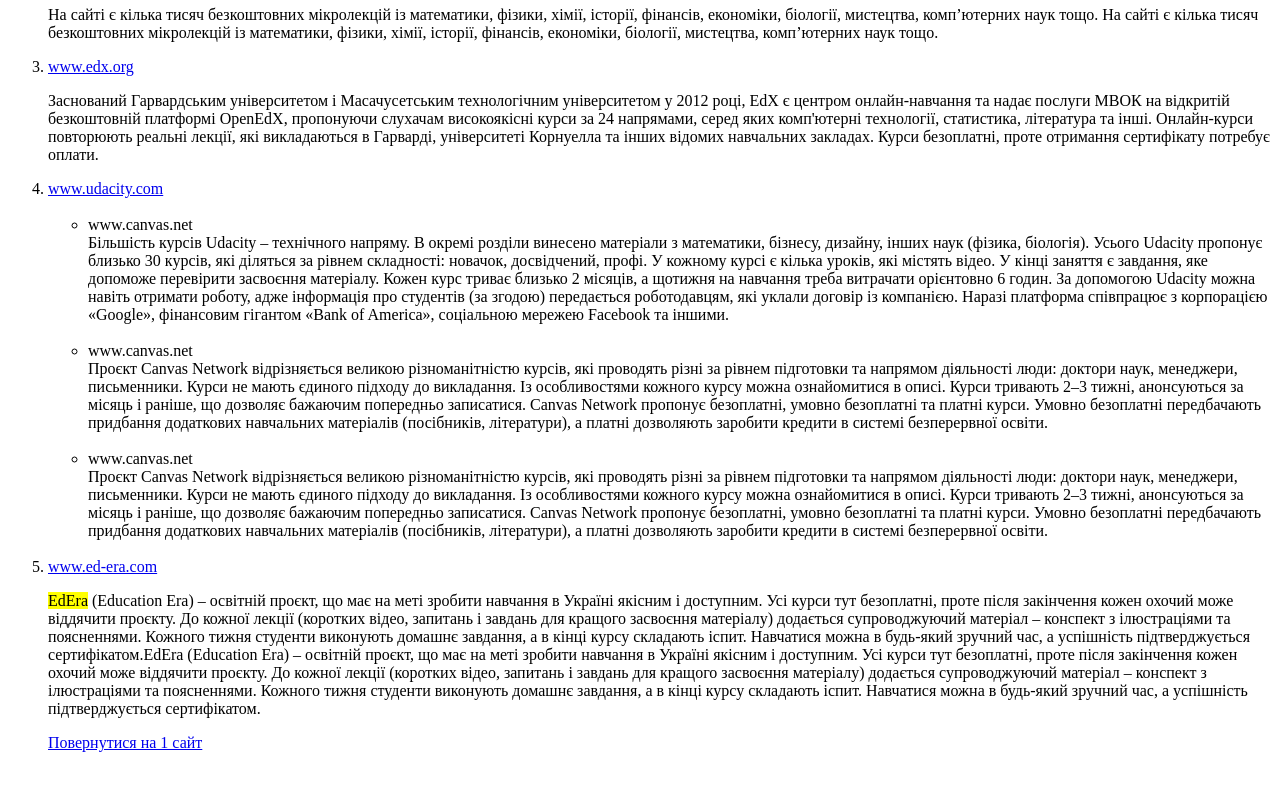
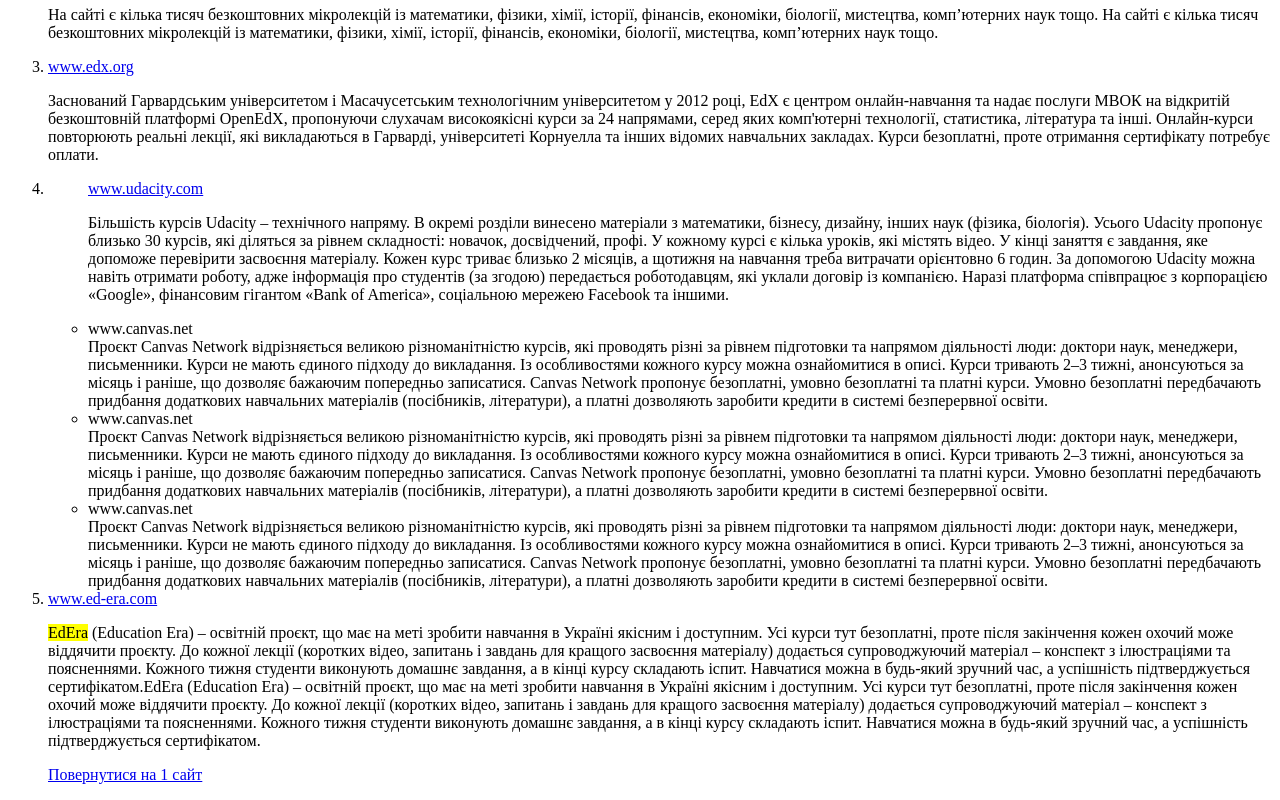
Before and after one commit to Korneev85/lessons, a plain HTML site: page dz_2/index.html in a window 1280 px wide. Shown: the part 1177-1977 px from the top of the page. Before the commit the page ends 1945 px from the top, so only its background shows below. Drawn offline with Linux system fonts and the light colour scheme; files whose address does not match are found by name.

Commit message:
Add files via upload

```diff
--- a/dz_2/index.html
+++ b/dz_2/index.html
@@ -33,20 +33,23 @@
                 </div>
             </li>
             <li>
-                <a href="coursera.html">www.udacity.com</a><br><br>
                 <ul>
-                        <li>www.canvas.net</li>
-                               Більшість курсів Udacity – технічного напряму. В окремі розділи винесено матеріали з математики, бізнесу, дизайну, інших наук (фізика, біологія). Усього Udacity пропонує близько 30 курсів, які діляться за рівнем складності: новачок, досвідчений, профі. У кожному курсі є кілька уроків, які містять відео. У кінці заняття є завдання, яке допоможе перевірити засвоєння матеріалу.
-                               Кожен курс триває близько 2 місяців, а щотижня на навчання треба витрачати орієнтовно 6 годин. За допомогою Udacity можна навіть отримати роботу, адже інформація про студентів (за згодою) передається роботодавцям, які уклали договір із компанією. Наразі платформа співпрацює з корпорацією «Google», фінансовим гігантом «Bank of America», соціальною мережею Facebook та іншими.
-                            <br><br>
+                    <div class="block">
+                    <a href="coursera.html">www.udacity.com</a>
+                    </div>
+                        <p>
+                        Більшість курсів Udacity – технічного напряму. В окремі розділи винесено матеріали з математики, бізнесу, дизайну, інших наук (фізика, біологія). Усього Udacity пропонує близько 30 курсів, які діляться за рівнем складності: новачок, досвідчений, профі. У кожному курсі є кілька уроків, які містять відео. У кінці заняття є завдання, яке допоможе перевірити засвоєння матеріалу.
+                        Кожен курс триває близько 2 місяців, а щотижня на навчання треба витрачати орієнтовно 6 годин. За допомогою Udacity можна навіть отримати роботу, адже інформація про студентів (за згодою) передається роботодавцям, які уклали договір із компанією. Наразі платформа співпрацює з корпорацією «Google», фінансовим гігантом «Bank of America», соціальною мережею Facebook та іншими.
+                         </p>
                         <li>www.canvas.net</li>
                                 Проєкт Canvas Network відрізняється великою різноманітністю курсів, які проводять різні за рівнем підготовки та напрямом діяльності люди: доктори наук, менеджери, письменники.
                                 Курси не мають єдиного підходу до викладання. Із особливостями кожного курсу можна ознайомитися в описі. Курси тривають 2–3 тижні, анонсуються за місяць і раніше, що дозволяє бажаючим попередньо записатися. Canvas Network пропонує безоплатні, умовно безоплатні та платні курси. Умовно безоплатні передбачають придбання додаткових навчальних матеріалів (посібників, літератури), а платні дозволяють заробити кредити в системі безперервної освіти.
-                             <br><br>
                         <li>www.canvas.net</li>
                                 Проєкт Canvas Network відрізняється великою різноманітністю курсів, які проводять різні за рівнем підготовки та напрямом діяльності люди: доктори наук, менеджери, письменники.
                                 Курси не мають єдиного підходу до викладання. Із особливостями кожного курсу можна ознайомитися в описі. Курси тривають 2–3 тижні, анонсуються за місяць і раніше, що дозволяє бажаючим попередньо записатися. Canvas Network пропонує безоплатні, умовно безоплатні та платні курси. Умовно безоплатні передбачають придбання додаткових навчальних матеріалів (посібників, літератури), а платні дозволяють заробити кредити в системі безперервної освіти.
-                            <br><br>
+                        <li>www.canvas.net</li>
+                                Проєкт Canvas Network відрізняється великою різноманітністю курсів, які проводять різні за рівнем підготовки та напрямом діяльності люди: доктори наук, менеджери, письменники.
+                                Курси не мають єдиного підходу до викладання. Із особливостями кожного курсу можна ознайомитися в описі. Курси тривають 2–3 тижні, анонсуються за місяць і раніше, що дозволяє бажаючим попередньо записатися. Canvas Network пропонує безоплатні, умовно безоплатні та платні курси. Умовно безоплатні передбачають придбання додаткових навчальних матеріалів (посібників, літератури), а платні дозволяють заробити кредити в системі безперервної освіти.
                 </ul>
             </li>
             <li>
```
